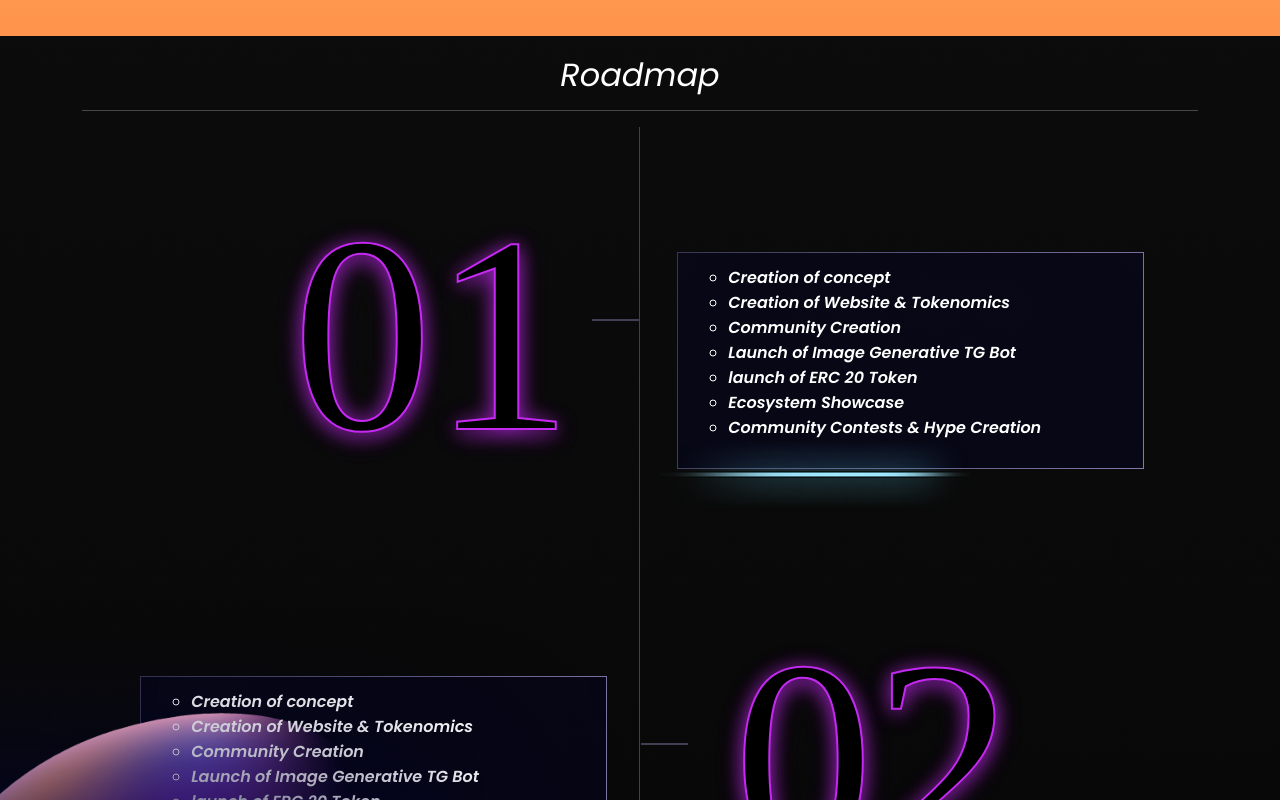
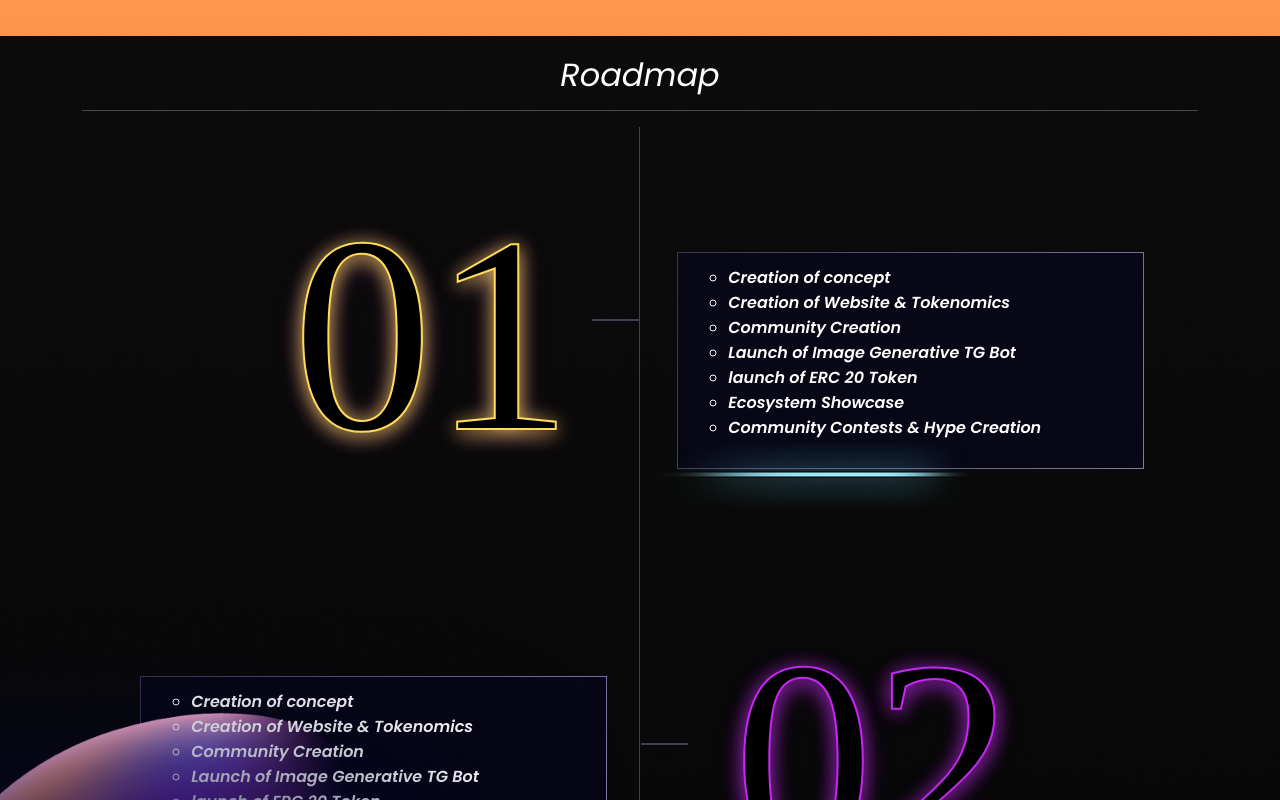
Before and after one commit to noorshanu/bananapepe, a React (Create React App) app: page / in a window 1280 px wide. Shown: the part 4480-5280 px from the top of the page. Built offline with nearby package versions, Linux system fonts and the light colour scheme.

Commit message:
Update Road.css

```diff
--- a/src/components/Roadmap/Road.css
+++ b/src/components/Roadmap/Road.css
@@ -23,8 +23,8 @@ overflow: hidden;
   letter-spacing: 0em;
   text-align: left;
   color: #000;
-  text-shadow: 0px 3px 20px #c429f1a1, 0px 3px 20px #c429f138, 0px 4px 28px #c429f152;
-  -webkit-text-stroke: 2px #c429f1;
+  text-shadow: 0px 3px 20px #ffdb59bf, 0px 3px 20px #ffdb5942, 0px 4px 28px #c429f152;
+  -webkit-text-stroke: 2px #ffdb59;
 }
 
 .road_num2 h1 {
```
